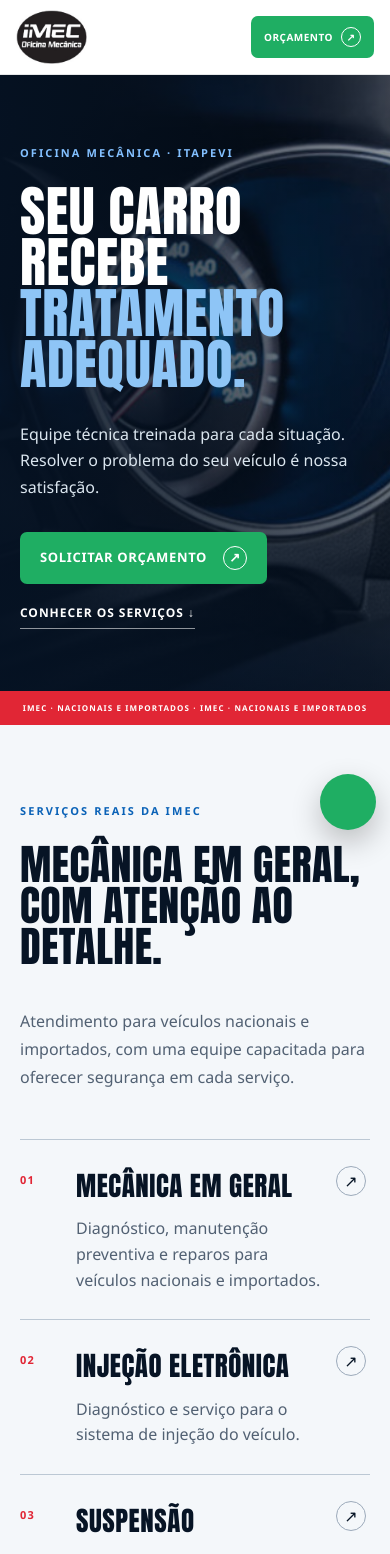
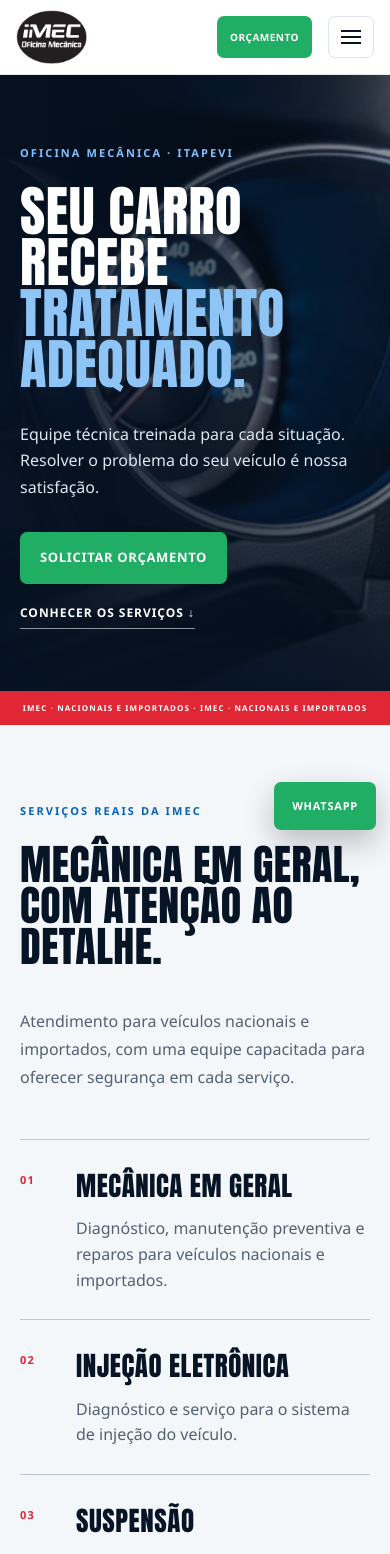
Before and after one commit to mariamatno1-lab/imec-oficina, a Next.js app: page / in a window 390 px wide. Shown: the top 1554 px of the page. Built offline with nearby package versions, Linux system fonts and the light colour scheme.

Commit message:
Simplifica botoes e restaura menu mobile

```diff
--- /dev/null
+++ b/app/components/SiteHeader.tsx
@@ -0,0 +1,36 @@
+type SiteHeaderProps = {
+  whatsappHref: string;
+};
+
+const menuLinks = [
+  { href: "/#inicio", label: "Home" },
+  { href: "/#sobre", label: "Sobre nós" },
+  { href: "/servicos", label: "Serviços" },
+  { href: "/#localizacao", label: "Localização" },
+];
+
+export function SiteHeader({ whatsappHref }: SiteHeaderProps) {
+  return (
+    <header className="site-header">
+      <a className="brand" href="/" aria-label="Imec — início">
+        <img src="/imec/logo.jpg" alt="Imec Nacionais e Importados" />
+      </a>
+
+      <nav className="desktop-nav" aria-label="Navegação principal">
+        {menuLinks.map((link) => <a href={link.href} key={link.href}>{link.label}</a>)}
+      </nav>
+
+      <a className="button button-small header-quote" href={whatsappHref} target="_blank" rel="noreferrer">
+        <span className="button-label-full">Solicitar orçamento</span>
+        <span className="button-label-short">Orçamento</span>
+      </a>
+
+      <details className="mobile-menu">
+        <summary><span className="menu-icon" aria-hidden="true"><i /><i /><i /></span> Menu</summary>
+        <nav aria-label="Menu para celular">
+          {menuLinks.map((link) => <a href={link.href} key={link.href}>{link.label}</a>)}
+        </nav>
+      </details>
+    </header>
+  );
+}
--- a/app/globals.css
+++ b/app/globals.css
@@ -40,9 +40,10 @@ a:focus-visible { outline: 3px solid #ffbf00; outline-offset: 4px; }
   z-index: 20;
 }
 .brand img { height: 64px; width: auto; }
-nav { display: flex; gap: clamp(18px, 3vw, 42px); justify-content: center; }
-nav a, footer a { font-size: 12px; font-weight: 800; letter-spacing: .09em; text-transform: uppercase; }
-nav a:hover { color: var(--blue); }
+.desktop-nav { display: flex; gap: clamp(18px, 3vw, 42px); justify-content: center; }
+.desktop-nav a, footer a { font-size: 12px; font-weight: 800; letter-spacing: .09em; text-transform: uppercase; }
+.desktop-nav a:hover { color: var(--blue); }
+.mobile-menu { display: none; }
 
 .button {
   align-items: center;
@@ -63,7 +64,6 @@ nav a:hover { color: var(--blue); }
 .button:hover { background: var(--whatsapp-dark); transform: translateY(-2px); }
 .button-small { min-height: 46px; padding-inline: 18px; }
 .button-label-short { display: none; }
-.wa-dot { align-items: center; border: 1px solid currentColor; border-radius: 50%; display: inline-flex; height: 24px; justify-content: center; width: 24px; }
 
 .hero { color: white; min-height: 760px; overflow: hidden; position: relative; }
 .hero-media, .hero-shade { inset: 0; position: absolute; }
@@ -87,15 +87,13 @@ h1 span { color: #8ec5f6; display: block; }
 .section-heading h2, .story h2, .proof h2, .location h2, .final-cta h2 { font-size: clamp(48px, 5.8vw, 86px); margin-bottom: 0; }
 .section-heading > p { color: var(--muted); font-size: 17px; line-height: 1.75; margin-bottom: 4px; max-width: 510px; }
 .service-grid { border-top: 1px solid #bcc8d4; display: grid; grid-template-columns: repeat(2, 1fr); }
-.service-card { align-items: start; border-bottom: 1px solid #bcc8d4; display: grid; gap: 22px; grid-template-columns: 44px 1fr 30px; padding: 36px 16px 36px 0; transition: background .2s, padding .2s; }
+.service-card { align-items: start; border-bottom: 1px solid #bcc8d4; display: grid; gap: 22px; grid-template-columns: 44px minmax(0, 1fr); padding: 36px 16px 36px 0; transition: background .2s, padding .2s; }
 .service-card:nth-child(odd) { border-right: 1px solid #bcc8d4; padding-right: 36px; }
 .service-card:nth-child(even) { padding-left: 36px; }
 .service-card:hover { background: white; padding-left: 22px; }
 .service-index { color: var(--red); font: 800 11px/1 "Segoe UI", sans-serif; letter-spacing: .1em; padding-top: 8px; }
 .service-card h3 { font-family: Impact, "Arial Narrow", sans-serif; font-size: clamp(26px, 2.5vw, 38px); font-weight: 400; letter-spacing: .02em; margin-bottom: 10px; text-transform: uppercase; }
 .service-card p { color: var(--muted); line-height: 1.6; margin-bottom: 0; max-width: 390px; }
-.service-arrow { align-items: center; border: 1px solid #9caaba; border-radius: 50%; display: flex; height: 30px; justify-content: center; transition: all .2s; width: 30px; }
-.service-card:hover .service-arrow { background: var(--whatsapp); border-color: var(--whatsapp); color: white; }
 .services-more { display: flex; justify-content: center; margin-top: 46px; }
 .button-services { background: var(--blue); }
 .button-services:hover { background: var(--blue-deep); }
@@ -164,8 +162,8 @@ footer small { border-top: 1px solid var(--steel); color: var(--muted); font-siz
 @media (max-width: 980px) {
   .site-header { grid-template-columns: 1fr auto; min-height: 76px; }
   .brand img { height: 56px; }
-  nav { border-top: 1px solid var(--steel); display: flex; gap: 30px; grid-column: 1 / -1; justify-content: flex-start; overflow-x: auto; padding: 14px 0; scrollbar-width: none; white-space: nowrap; }
-  nav::-webkit-scrollbar { display: none; }
+  .desktop-nav { border-top: 1px solid var(--steel); display: flex; gap: 30px; grid-column: 1 / -1; justify-content: flex-start; overflow-x: auto; padding: 14px 0; scrollbar-width: none; white-space: nowrap; }
+  .desktop-nav::-webkit-scrollbar { display: none; }
   .hero { min-height: 700px; }
   .hero-content { padding-top: 100px; }
   .section-heading { gap: 40px; grid-template-columns: 1fr; }
@@ -187,10 +185,21 @@ footer small { border-top: 1px solid var(--steel); color: var(--muted); font-siz
   .brand { align-items: center; display: flex; min-width: 0; }
   .brand img { height: 54px; max-width: 112px; object-fit: contain; }
   .button-small { font-size: 10px; gap: 8px; min-height: 42px; padding: 0 13px; }
-  .button-small .wa-dot { display: inline-flex; height: 20px; width: 20px; }
   .button-label-full { display: none; }
   .button-label-short { display: inline; }
-  .site-header nav { display: none; }
+  .site-header .desktop-nav { display: none; }
+  .header-quote { margin-right: 62px; }
+  .mobile-menu { display: block; position: absolute; right: 16px; top: 16px; z-index: 4; }
+  .mobile-menu summary { align-items: center; border: 1px solid var(--steel); border-radius: 7px; cursor: pointer; display: flex; font-size: 0; height: 42px; justify-content: center; list-style: none; width: 46px; }
+  .mobile-menu summary::-webkit-details-marker { display: none; }
+  .menu-icon { display: grid; gap: 4px; width: 20px; }
+  .menu-icon i { background: var(--ink); display: block; height: 2px; width: 20px; }
+  .mobile-menu[open] .menu-icon i:nth-child(1) { transform: translateY(6px) rotate(45deg); }
+  .mobile-menu[open] .menu-icon i:nth-child(2) { opacity: 0; }
+  .mobile-menu[open] .menu-icon i:nth-child(3) { transform: translateY(-6px) rotate(-45deg); }
+  .mobile-menu nav { background: white; border: 1px solid var(--steel); border-radius: 8px; box-shadow: 0 18px 40px rgba(7,20,37,.18); display: grid; min-width: 210px; padding: 10px; position: absolute; right: 0; top: 50px; }
+  .mobile-menu nav a { border-bottom: 1px solid var(--steel); font-size: 12px; font-weight: 800; letter-spacing: .08em; padding: 14px 12px; text-transform: uppercase; }
+  .mobile-menu nav a:last-child { border-bottom: 0; }
   .hero { min-height: 650px; }
   .hero-media img { object-position: 67% center; }
   .hero-shade { background: linear-gradient(90deg, rgba(5,18,35,.94), rgba(5,18,35,.46)), linear-gradient(0deg, rgba(5,18,35,.75), transparent 58%); }
@@ -205,7 +214,7 @@ footer small { border-top: 1px solid var(--steel); color: var(--muted); font-siz
   .section-heading h2, .story h2, .proof h2, .final-cta h2 { font-size: 42px; line-height: .98; }
   .section-heading > p { font-size: 16px; }
   .service-grid { grid-template-columns: 1fr; }
-  .service-card { gap: 14px; grid-template-columns: 42px minmax(0, 1fr) 30px; }
+  .service-card { gap: 14px; grid-template-columns: 42px minmax(0, 1fr); }
   .service-card:nth-child(odd), .service-card:nth-child(even) { border-right: 0; padding: 26px 4px 26px 0; }
   .service-card h3, .services-complete .service-card h2 { font-size: 27px; overflow-wrap: break-word; }
   .service-card:hover { padding-left: 8px; }
@@ -230,8 +239,7 @@ footer small { border-top: 1px solid var(--steel); color: var(--muted); font-siz
   footer { grid-template-columns: 1fr; padding: 45px 20px 90px; }
   footer img { height: 64px; }
   footer div { flex-direction: column; gap: 14px; }
-  .floating-wa span { display: none; }
-  .floating-wa { border-radius: 50%; bottom: 14px; height: 56px; justify-content: center; padding: 0; right: 14px; width: 56px; }
+  .floating-wa { border-radius: 7px; bottom: 14px; justify-content: center; min-height: 48px; padding: 0 18px; right: 14px; }
 }
 
 @media (prefers-reduced-motion: reduce) {
--- a/app/page.tsx
+++ b/app/page.tsx
@@ -1,4 +1,5 @@
 import type { Metadata } from "next";
+import { SiteHeader } from "./components/SiteHeader";
 
 export const metadata: Metadata = {
   title: "Imec Oficina Mecânica | Nacionais e Importados em Itapevi",
@@ -36,32 +37,10 @@ const reviews = [
   },
 ];
 
-function WhatsAppIcon() {
-  return <span aria-hidden="true" className="wa-dot">↗</span>;
-}
-
 export default function Home() {
   return (
     <main>
-      <header className="site-header">
-        <a className="brand" href="#inicio" aria-label="Imec — início">
-          <img src="/imec/logo.jpg" alt="Imec Nacionais e Importados" />
-        </a>
-        <nav aria-label="Navegação principal">
-          <a href="#inicio">Home</a>
-          <a href="#sobre">Sobre nós</a>
-          <a href="#servicos">Serviços</a>
-          <a href="#localizacao">Localização</a>
-        </nav>
-        <a
-          className="button button-small"
-          href={whatsappLink("Olá, Imec! Quero solicitar um orçamento para meu veículo.")}
-          target="_blank"
-          rel="noreferrer"
-        >
-          <span className="button-label-full">Solicitar orçamento</span><span className="button-label-short">Orçamento</span> <WhatsAppIcon />
-        </a>
-      </header>
+      <SiteHeader whatsappHref={whatsappLink("Olá, Imec! Quero solicitar um orçamento para meu veículo.")} />
 
       <section className="hero" id="inicio">
         <div className="hero-media" aria-hidden="true">
@@ -84,7 +63,7 @@ export default function Home() {
               target="_blank"
               rel="noreferrer"
             >
-              Solicitar orçamento <WhatsAppIcon />
+              Solicitar orçamento
             </a>
             <a className="text-link light-link" href="#servicos">Conhecer os serviços ↓</a>
           </div>
@@ -116,12 +95,11 @@ export default function Home() {
                 <h3>{service.name}</h3>
                 <p>{service.detail}</p>
               </div>
-              <span className="service-arrow" aria-hidden="true">↗</span>
             </a>
           ))}
         </div>
         <div className="services-more">
-          <a className="button button-services" href="/servicos">Veja todos os serviços <span aria-hidden="true">→</span></a>
+          <a className="button button-services" href="/servicos">Veja todos os serviços</a>
         </div>
       </section>
 
@@ -149,7 +127,7 @@ export default function Home() {
             target="_blank"
             rel="noreferrer"
           >
-            Falar com a equipe <WhatsAppIcon />
+            Falar com a equipe
           </a>
         </div>
       </section>
@@ -166,7 +144,7 @@ export default function Home() {
             target="_blank"
             rel="noreferrer"
           >
-            Solicitar orçamento <WhatsAppIcon />
+            Solicitar orçamento
           </a>
         </div>
         <div className="reviews-list" aria-label="Avaliações de clientes no Google">
@@ -219,7 +197,7 @@ export default function Home() {
           target="_blank"
           rel="noreferrer"
         >
-          Solicitar orçamento <WhatsAppIcon />
+          Solicitar orçamento
         </a>
       </section>
 
@@ -241,7 +219,7 @@ export default function Home() {
         rel="noreferrer"
         aria-label="Falar com a Imec pelo WhatsApp"
       >
-        <span>WhatsApp</span><WhatsAppIcon />
+        <span>WhatsApp</span>
       </a>
     </main>
   );
```
Also changed, not shown: app/servicos/page.tsx (+2 -15 lines).
